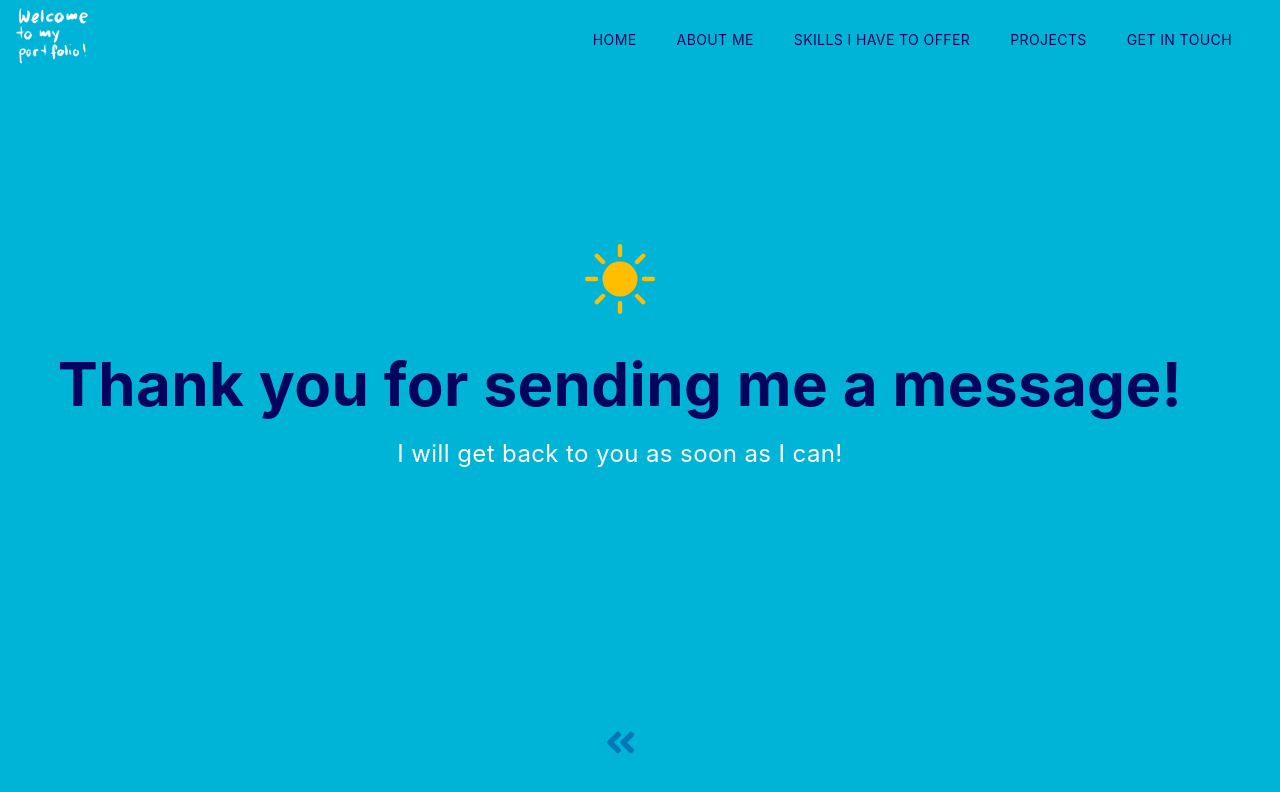
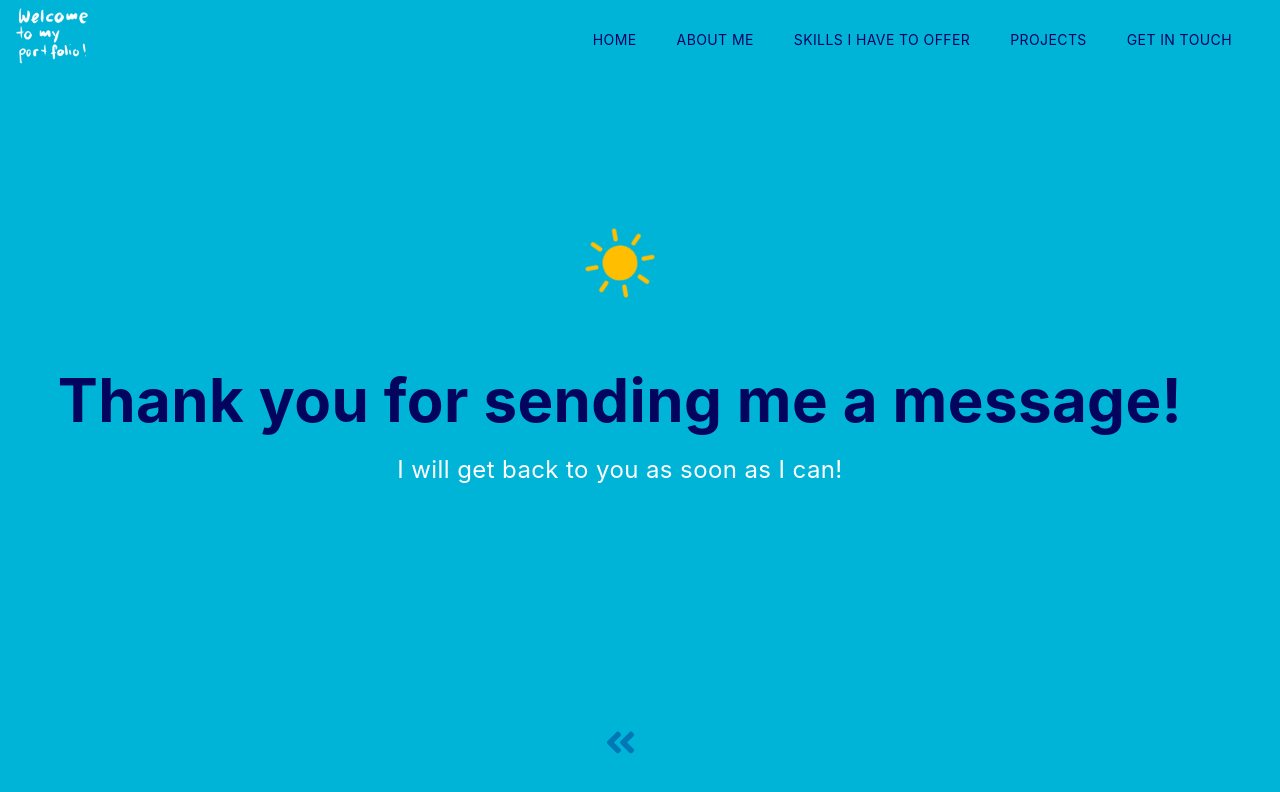
Before and after one commit to kindofclever/portfolio, a Next.js app: page /thankyou in a window 1280 px wide. Shown: the top 792 px of the page. Built offline with nearby package versions, Linux system fonts and the light colour scheme.

Commit message:
fixed thankyou page

```diff
--- a/components/About.js
+++ b/components/About.js
@@ -6,7 +6,7 @@ import Link from 'next/link';
 
 const About = () => {
   return (
-    <div id='about' className='sm:mr-5 md:mr-5 w-full md:h-screen p-2 flex items-center py-16'>
+    <div id='about' className='sm:mr-5  md:mr-5 w-full md:h-screen p-2 flex items-center py-16'>
         <div className='max-w-[1240px] m-auto md:grid grid-cols-3 gap-8 ml-5'>
             <div className='col-span-2'>
                 <p className='text-[#0077B6] uppercase text-xl tracking-widest'>About me</p>
--- a/components/Skills.js
+++ b/components/Skills.js
@@ -7,7 +7,7 @@ import { SiNextdotjs, SiReact, SiGithub, SiAmazonaws, SiTrello, SiPostgresql, Si
 const Skills = () => {
   return (
     <div id='skills' className ='w-full lg:h-screen p-2'>
-        <div className ='max-w-[1240px] ml-5 flex flex-col justify-center h-full'>
+        <div className ='max-w-[1240px] ml-5 flex flex-col justify-center h-full sm:pt-[20%]'>
             <p className='text-[#0077B6] uppercase text-xl tracking-widest'>Skills</p>
             <h2 className='text-[#ffbf00] font-bold mt-3'>What can I do for you?</h2>
             <div className=' mt-8 grid md:grid-cols-2 lg:grid-cols-4 gap-8 sm:mr-5'>
--- a/pages/thankyou.js
+++ b/pages/thankyou.js
@@ -2,14 +2,20 @@ import React from 'react';
 import { BsSunFill } from 'react-icons/bs';
 import { FaAngleDoubleLeft } from 'react-icons/fa';
 import Link from 'next/link';
+import { motion } from 'framer-motion';
 
 const thankyou = () => {
   return (
     <div className='w-full max-w-[1240px] h-screen flex flex-col justify-center items-center'>
-      <div className='w-full max-w-[1240px] h-screen flex flex-col justify-center items-center'>
-          <BsSunFill className='text-[#ffbf00] mb-10' size={70}/>
-          <h2>Thank you for sending me a message!</h2>
-          <p className=' text-white text-2xl text-semibold mt-6 '>I will get back to you as soon as I can!</p>
+      <div className='w-full px-5 max-w-[1240px] h-screen flex flex-col justify-center items-center'>
+          <motion.div
+            animate={{rotate: 360}}
+            transition={{ ease: "linear", duration: 5, repeat: Infinity }}
+            className='mb-[6%]'>
+            <BsSunFill className='text-[#ffbf00]' size={70} />
+          </motion.div>
+          <h2 className='scroll-mx-0 sm:mx-5 md:mx-5 text-center'>Thank you for sending me a message!</h2>
+          <p className=' text-white text-2xl text-semibold mt-6 text-center'>I will get back to you as soon as I can!</p>
       </div>
       <div className='flex justify-center' >
           <Link href='/#projects'>
@@ -20,6 +26,6 @@ const thankyou = () => {
         </div>
     </div>
   )
-}
+};
 
-export default thankyou
+export default thankyou;
```
